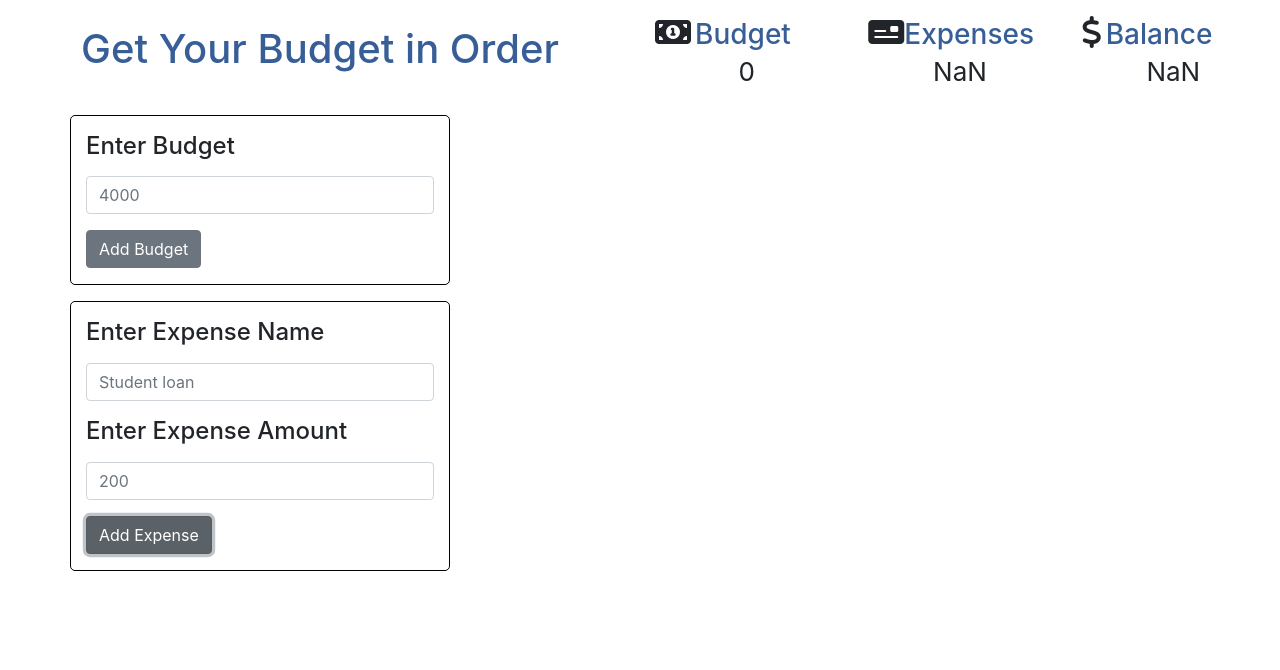
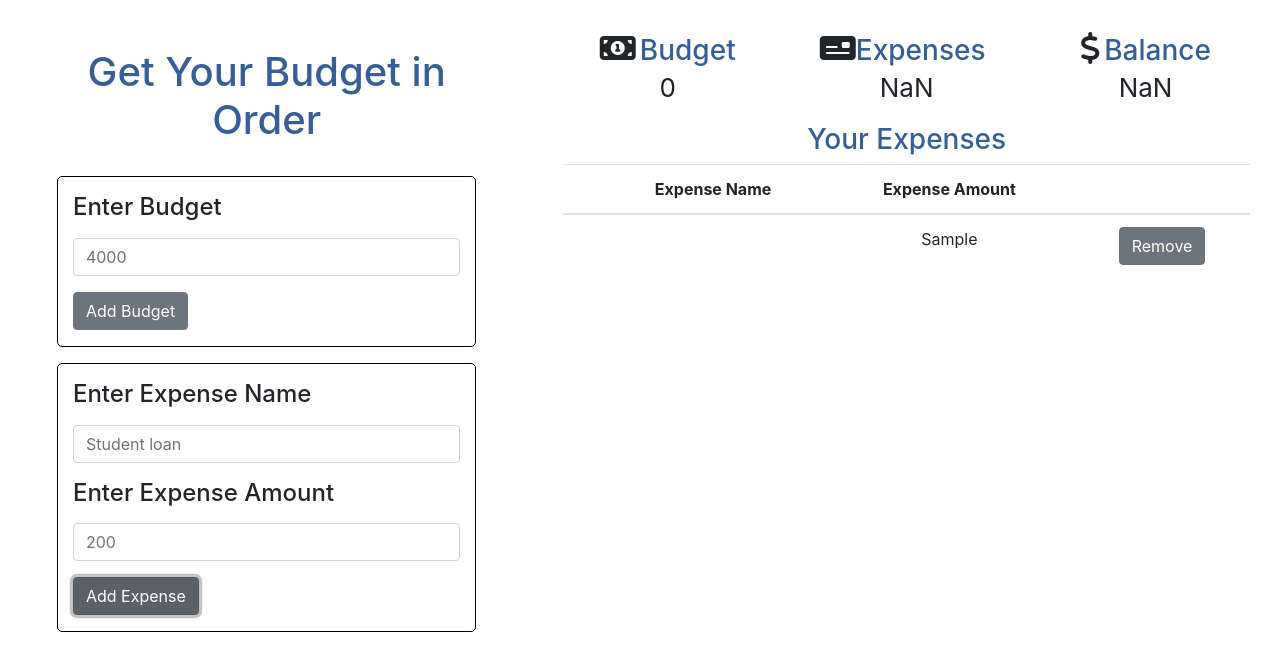
Before and after one commit to CountSigFigs/BudgetApp, a React (Create React App) app: page / in a window 1280 px wide. Both pictures are taken after typing "Sample" into the empty fields and a click on the button "Add Expense". Shown: the top 670 px of the page. Built offline with nearby package versions, Linux system fonts and the light colour scheme.

Commit message:
expense table

```diff
--- a/src/Components/BalanceIcon.js
+++ b/src/Components/BalanceIcon.js
@@ -3,7 +3,7 @@ import React from 'react';
 
 function BalanceIcon (props){
     return (
-        <div className="col-4 col-lg-2">
+        <div className="col-7 col-md-4 text-center mx-auto">
             <i className="fas fa-dollar-sign fa-2x d-inline mr-1"></i>
             <h3 className="d-inline">Balance</h3>
             <span className="d-block icon text-center">{props.balance}</span>
--- a/src/Components/BudgetIcon.js
+++ b/src/Components/BudgetIcon.js
@@ -3,7 +3,7 @@ import React from 'react';
 
 function BudgetIcon (props){
     return (
-        <div className="col-4 col-lg-2">
+        <div className="col-7 col-md-4 text-center mx-auto">
             <i className="fas fa-money-bill-alt fa-2x d-inline mr-1"></i>
             <h3 className="d-inline">Budget</h3>
             <span className="d-block icon text-center">{props.budget}</span>
--- a/src/Components/DisplayIcons.js
+++ b/src/Components/DisplayIcons.js
@@ -2,13 +2,11 @@ import React from 'react';
 import BudgetIcon from './BudgetIcon';
 import ExpenseIcon from './ExpenseIcon';
 import BalanceIcon from './BalanceIcon';
-import Title from './title'
 
 function DisplayIcons (props){
     return (
         <div className="container-fluid">
             <div className="row mt-3 d-flex flex-row">
-                <Title />
                 <BudgetIcon budget={props.budget} balance={props.balance} expenses={props.expenses}/>
                 <ExpenseIcon expenses={props.expenses}/>
                 <BalanceIcon balance={props.balance}/>
--- a/src/Components/DisplayUserInputArea.js
+++ b/src/Components/DisplayUserInputArea.js
@@ -7,14 +7,14 @@ function DisplayUserInputArea (props){
     return (
         <div className="container">
             <div className="row mt-4">
-                 <div className="col-9 col-md-4 mb-2 userInput ml-3 mx-auto mx-md-0" >
+                 <div className="col-10 mb-2 userInput ml-3 mx-auto" >
                     <UserBudget
                         onClick={props.onClick}
                     />
                 </div>
             </div>
             <div className="row">
-                <div className="col-9 col-md-4 mt-2 userInput ml-3 mx-auto mx-md-0">
+                <div className="col-10 mt-2 userInput ml-3 mx-auto">
                      <UserExpenses
                         updateExpenses={props.updateExpenses}
                     />
--- a/src/Components/ExpenseIcon.js
+++ b/src/Components/ExpenseIcon.js
@@ -3,7 +3,7 @@ import React from 'react';
 
 function ExpenseIcon (props){
     return (
-        <div className="col-4 col-lg-2">
+        <div className="col-7 col-md-4 text-center mx-auto">
             <i class="fas fa-money-check fa-2x d-inline"></i>
             <h3 className='d-inline mr-2'>Expenses</h3>
             <span className='d-block text-center icon'>{props.expenses}</span>
--- /dev/null
+++ b/src/Components/ExpenseTable.js
@@ -0,0 +1,42 @@
+import React from 'react'
+import {Table, Button} from 'reactstrap'
+
+function ExpenseTable ({expenses}){
+
+
+    const expenseList= expenses.map(item =>{
+        return (
+            <tr>
+                    <td></td>
+                    <td>{item.name}</td>
+                    <td>{item.amount}</td>
+                    <td><Button className="btn">Remove</Button></td>
+            </tr>
+        )
+    })
+
+    return(
+        <div className='container'>
+            <div className='row'>
+                <div className='col mt-3 text-center'>
+                    <h3>Your Expenses</h3>
+                    <Table>
+                        <thead>
+                            <tr>
+                                <th></th>
+                                <th>Expense Name</th>
+                                <th>Expense Amount</th>
+                                <th></th>
+                            </tr>
+                        </thead>
+                        <tbody>
+                            {expenseList}
+                        </tbody>
+                    </Table>
+                </div>
+            </div>
+        </div>
+    )
+}
+
+export default ExpenseTable;
--- a/src/Components/Main.js
+++ b/src/Components/Main.js
@@ -1,7 +1,8 @@
 import React, {Component} from 'react';
 import DisplayIcons from './DisplayIcons';
 import DisplayUserInputArea from './DisplayUserInputArea';
-
+import Title from './title';
+import ExpenseTable from './ExpenseTable';
 
 class Main extends Component {
     constructor(props){
@@ -31,10 +32,15 @@ class Main extends Component {
     let total= parseInt(this.state.expenses) + parseInt(amount);
     let balance= parseInt(this.state.budget) - total
 
+    let obj={
+        name:item,
+        amount: amount
+    }
+
     this.setState({
         expenses: total,
         balance: balance,
-        expenseArray: [...this.state.expenseArray,item]
+        expenseArray: [...this.state.expenseArray,obj]
     })
 
     console.log(this.state.expenseArray)
@@ -42,16 +48,26 @@ class Main extends Component {
 
     render (){
         return (
-            <div>
-                <DisplayIcons
-                    budget={this.state.budget}
-                    expenses={this.state.expenses}
-                    balance={this.state.balance}
-                />
-                <DisplayUserInputArea
-                    onClick={this.updateBudget}
-                    updateExpenses={this.updateExpenses}
-                 />
+            <div className='container-fluid'>
+                <div className='row'>
+                    <div className='col-12 col-md-5 mx-auto mt-5'>
+                        <Title />
+                        <DisplayUserInputArea
+                        onClick={this.updateBudget}
+                        updateExpenses={this.updateExpenses}
+                        />
+                    </div>
+                    <div className='col mt-3'>
+                        <DisplayIcons
+                            budget={this.state.budget}
+                            expenses={this.state.expenses}
+                            balance={this.state.balance}
+                        />
+                        <ExpenseTable expenses={this.state.expenseArray}/>
+                    </div>
+                </div>
+
+
             </div>
         )
     }
--- a/src/Components/title.js
+++ b/src/Components/title.js
@@ -2,9 +2,14 @@ import React from 'react';
 
 function Title() {
     return (
-                <div className="col-12 col-lg-6 text-center my-auto title">
-                    <h1>Get Your Budget in Order</h1>
+                <div className='container'>
+                    <div className='row'>
+                        <div className='col text-center'>
+                            <h1>Get Your Budget in Order</h1>
+                        </div>
+                    </div>
                 </div>
+
     )
 }
 
```
